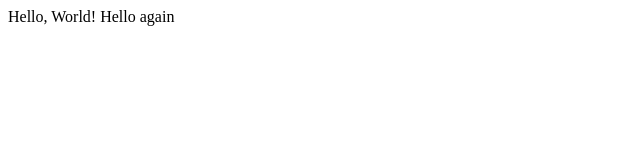
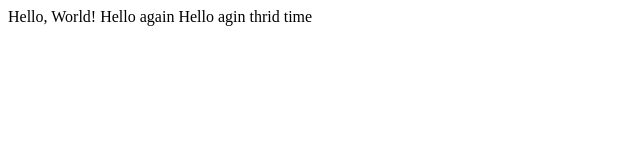
Before and after one commit to rs37888/lecture0, a plain HTML site: page hello.html in a window 1280 px wide. Shown: the whole page, without its empty margins (0-640 px from the left). Drawn offline with Linux system fonts and the light colour scheme.

```diff
--- a/hello.html
+++ b/hello.html
@@ -4,7 +4,7 @@
       <title>My Webpage!</title>
   </head>
   <body>
-   Hello, World!    Hello again
+   Hello, World!    Hello again Hello agin thrid time
   </body>
 
 </html>
```
